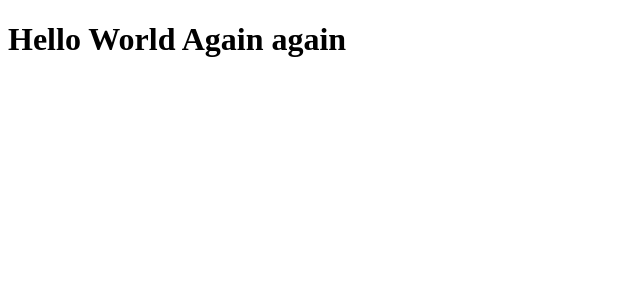
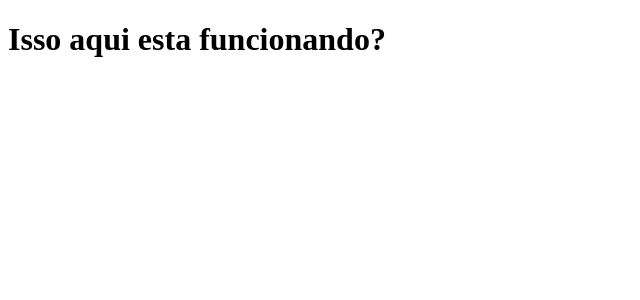
Before and after one commit to PoloClebicar/clone-tabnews, a Next.js app: page / in a window 1280 px wide. Shown: the top 300 px of the page, without its empty margins (0-640 px from the left). Built offline with nearby package versions, Linux system fonts and the light colour scheme.

Commit message:
Mudando o Texto Para testes

```diff
--- a/pages/index.js
+++ b/pages/index.js
@@ -1,5 +1,5 @@
 function Home() {
-    return <h1>Hello World Again again</h1>
+    return <h1>Isso aqui esta funcionando?</h1>
 
 }
 export default Home;
```
